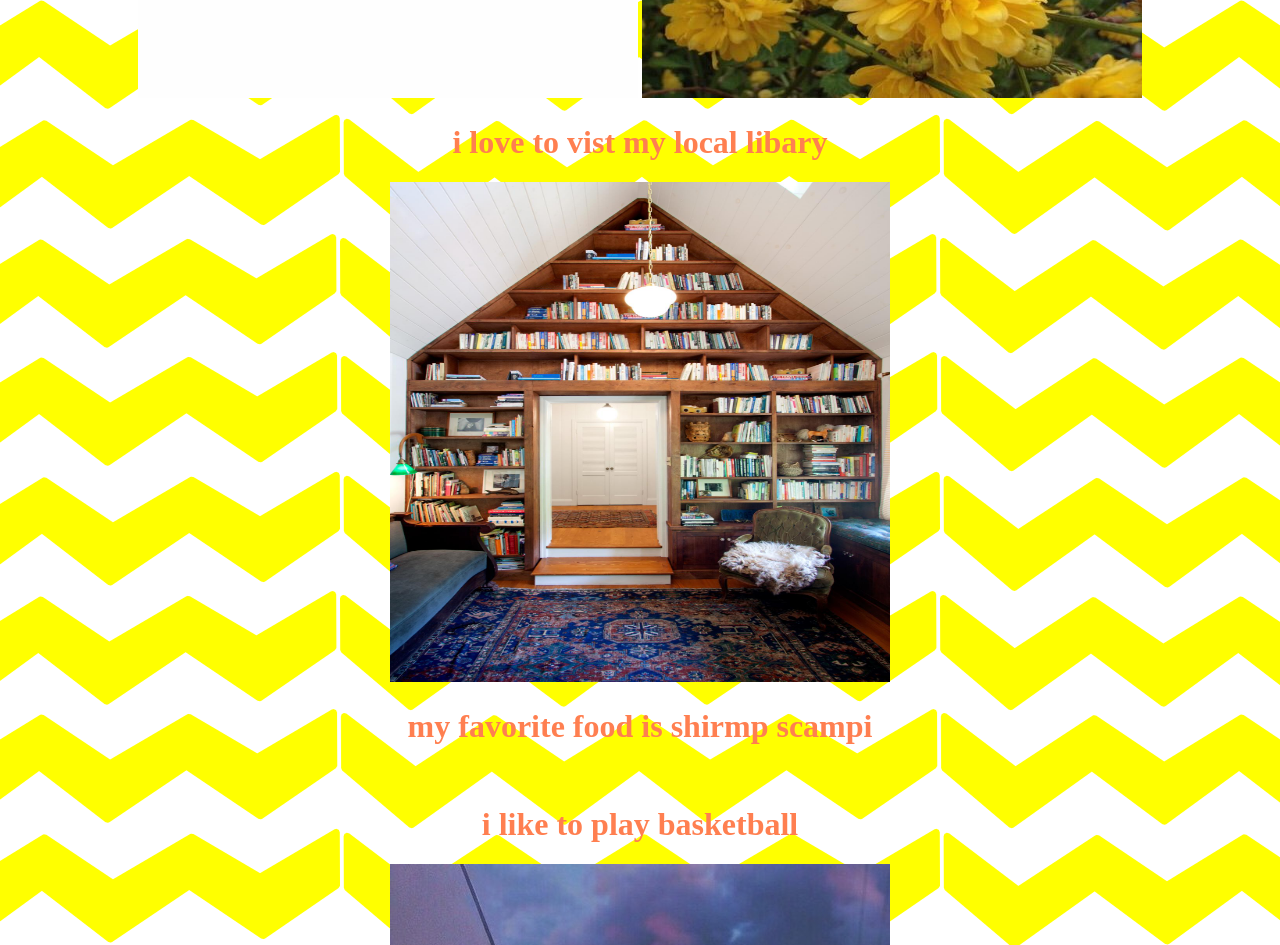
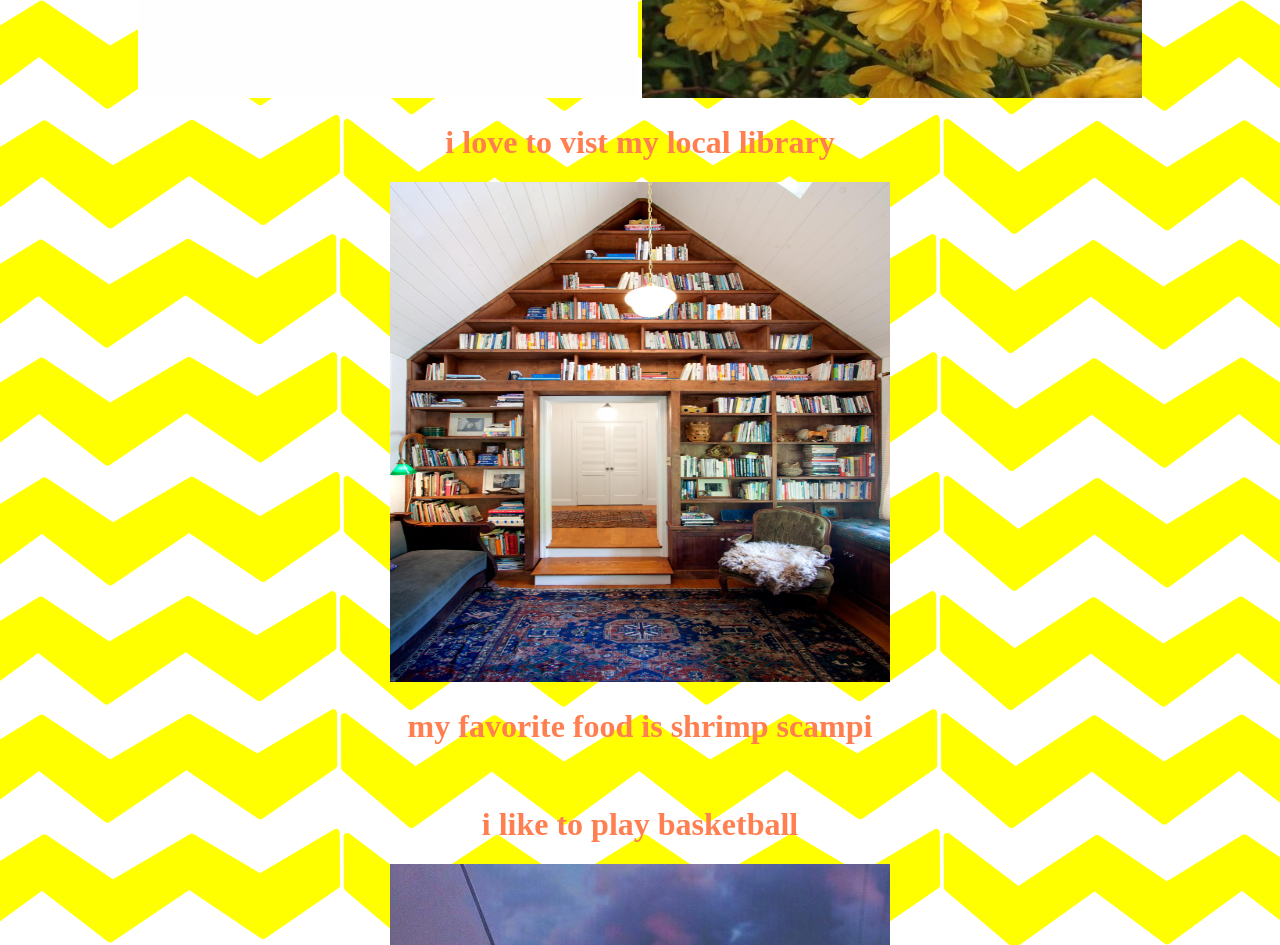
Before and after one commit to south-bend-code-school/bloomington, a plain HTML site: page Mariah/bioPage/index.html in a window 1280 px wide. Shown: the part 540-1485 px from the top of the page. Drawn offline with Linux system fonts and the light colour scheme.

Commit message:
Update index.html

```diff
--- a/Mariah/bioPage/index.html
+++ b/Mariah/bioPage/index.html
@@ -16,9 +16,9 @@
 
 <img style=" width:500px; height:500px;" src="yellow.jpg">
 
-<h1> i love to vist my local libary </h1>
+<h1> i love to vist my local library </h1>
 <img style="width:500px; height:500px;" src="libary.jpeg">
-<h1> my favorite food is shirmp scampi </h1>
+<h1> my favorite food is shrimp scampi </h1>
 <img style=h"width:500px; height:500px;"src="shirmp.jpg">
 <h1> i like to play basketball </h1>
 <img src="basket.jpeg">
```
